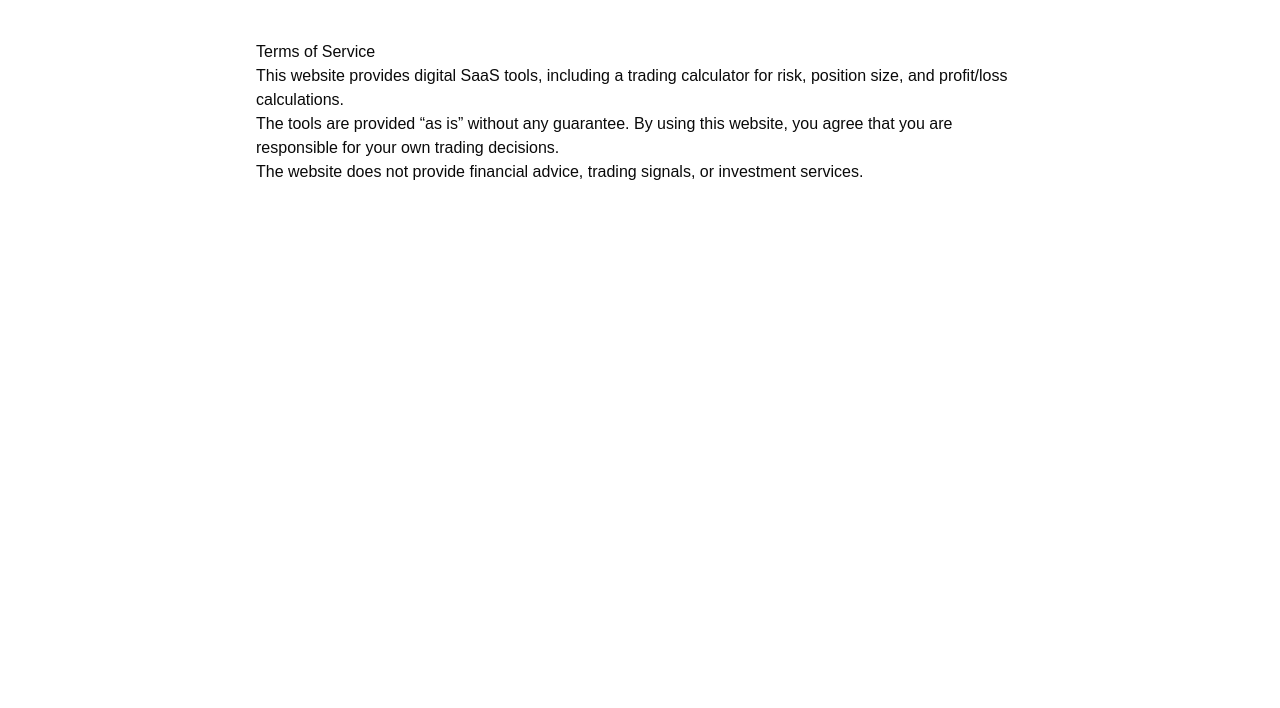
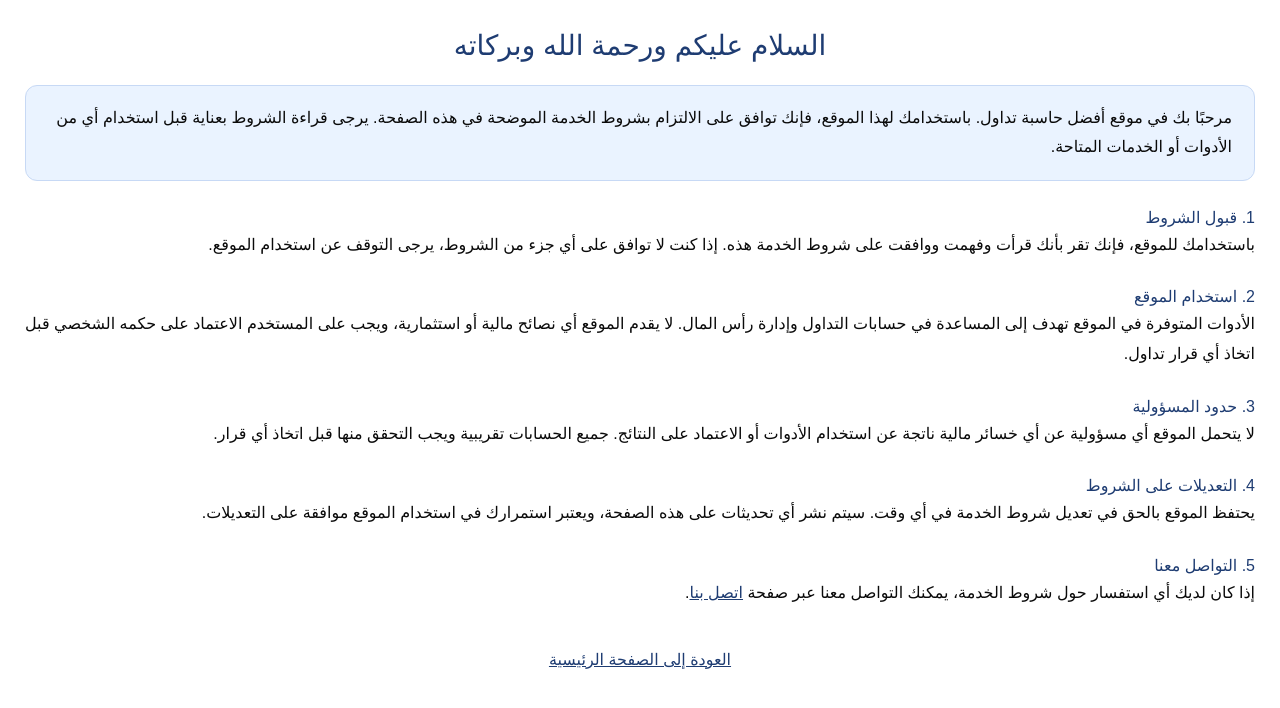
Before and after one commit to drishinnawy/tadawul-calculator-web, a Next.js app: page /terms in a window 1280 px wide. Shown: the top 708 px of the page. Built offline with nearby package versions, Linux system fonts and the light colour scheme.

Commit message:
Revise TermsPage to TermsOfService with SEO enhancements
Updated the Terms of Service page to include Arabic content and improved SEO with meta tags.

```diff
--- a/src/pages/terms.tsx
+++ b/src/pages/terms.tsx
@@ -1,10 +1,106 @@
-export default function TermsPage() {
+import Head from "next/head";
+
+export default function TermsOfService() {
   return (
-    <main style={{ maxWidth: 800, margin: "40px auto", padding: "0 16px" }}>
-      <h1>Terms of Service</h1>
-      <p>This website provides digital SaaS tools, including a trading calculator for risk, position size, and profit/loss calculations.</p>
-      <p>The tools are provided “as is” without any guarantee. By using this website, you agree that you are responsible for your own trading decisions.</p>
-      <p>The website does not provide financial advice, trading signals, or investment services.</p>
-    </main>
+    <>
+      <Head>
+        <title>شروط الخدمة | أفضل حاسبة تداول</title>
+        <meta
+          name="description"
+          content="شروط استخدام موقع أفضل حاسبة تداول. يرجى قراءة هذه الشروط بعناية قبل استخدام الموقع."
+        />
+        <meta
+          name="keywords"
+          content="شروط الخدمة, شروط الاستخدام, تداول, إدارة رأس المال"
+        />
+      </Head>
+
+      <div style={{ padding: "25px", direction: "rtl", textAlign: "right" }}>
+        <h1
+          style={{
+            fontSize: "28px",
+            marginBottom: "18px",
+            color: "#1e3c72",
+            textAlign: "center",
+          }}
+        >
+          السلام عليكم ورحمة الله وبركاته
+        </h1>
+
+        <p
+          style={{
+            background: "#eaf3ff",
+            padding: "18px 22px",
+            borderRadius: "12px",
+            lineHeight: "1.8",
+            marginBottom: "25px",
+            border: "1px solid #c7d9f5",
+          }}
+        >
+          مرحبًا بك في موقع أفضل حاسبة تداول. باستخدامك لهذا الموقع، فإنك توافق
+          على الالتزام بشروط الخدمة الموضحة في هذه الصفحة. يرجى قراءة الشروط
+          بعناية قبل استخدام أي من الأدوات أو الخدمات المتاحة.
+        </p>
+
+        <h2 style={{ color: "#1e3c72", marginTop: "25px" }}>
+          1. قبول الشروط
+        </h2>
+        <p style={{ lineHeight: "1.9" }}>
+          باستخدامك للموقع، فإنك تقر بأنك قرأت وفهمت ووافقت على شروط الخدمة هذه.
+          إذا كنت لا توافق على أي جزء من الشروط، يرجى التوقف عن استخدام الموقع.
+        </p>
+
+        <h2 style={{ color: "#1e3c72", marginTop: "25px" }}>
+          2. استخدام الموقع
+        </h2>
+        <p style={{ lineHeight: "1.9" }}>
+          الأدوات المتوفرة في الموقع تهدف إلى المساعدة في حسابات التداول وإدارة
+          رأس المال. لا يقدم الموقع أي نصائح مالية أو استثمارية، ويجب على
+          المستخدم الاعتماد على حكمه الشخصي قبل اتخاذ أي قرار تداول.
+        </p>
+
+        <h2 style={{ color: "#1e3c72", marginTop: "25px" }}>
+          3. حدود المسؤولية
+        </h2>
+        <p style={{ lineHeight: "1.9" }}>
+          لا يتحمل الموقع أي مسؤولية عن أي خسائر مالية ناتجة عن استخدام الأدوات
+          أو الاعتماد على النتائج. جميع الحسابات تقريبية ويجب التحقق منها قبل
+          اتخاذ أي قرار.
+        </p>
+
+        <h2 style={{ color: "#1e3c72", marginTop: "25px" }}>
+          4. التعديلات على الشروط
+        </h2>
+        <p style={{ lineHeight: "1.9" }}>
+          يحتفظ الموقع بالحق في تعديل شروط الخدمة في أي وقت. سيتم نشر أي تحديثات
+          على هذه الصفحة، ويعتبر استمرارك في استخدام الموقع موافقة على التعديلات.
+        </p>
+
+        <h2 style={{ color: "#1e3c72", marginTop: "25px" }}>
+          5. التواصل معنا
+        </h2>
+        <p style={{ lineHeight: "1.9" }}>
+          إذا كان لديك أي استفسار حول شروط الخدمة، يمكنك التواصل معنا عبر صفحة{" "}
+          <a href="/contact" style={{ color: "#1e3c72", textDecoration: "underline" }}>
+            اتصل بنا
+          </a>
+          .
+        </p>
+
+        {/* زر العودة */}
+        <div style={{ textAlign: "center", marginTop: "40px" }}>
+          <a
+            href="/"
+            style={{
+              color: "#1e3c72",
+              textDecoration: "underline",
+              fontSize: "16px",
+            }}
+          >
+            العودة إلى الصفحة الرئيسية
+          </a>
+        </div>
+      </div>
+    </>
   );
 }
```
